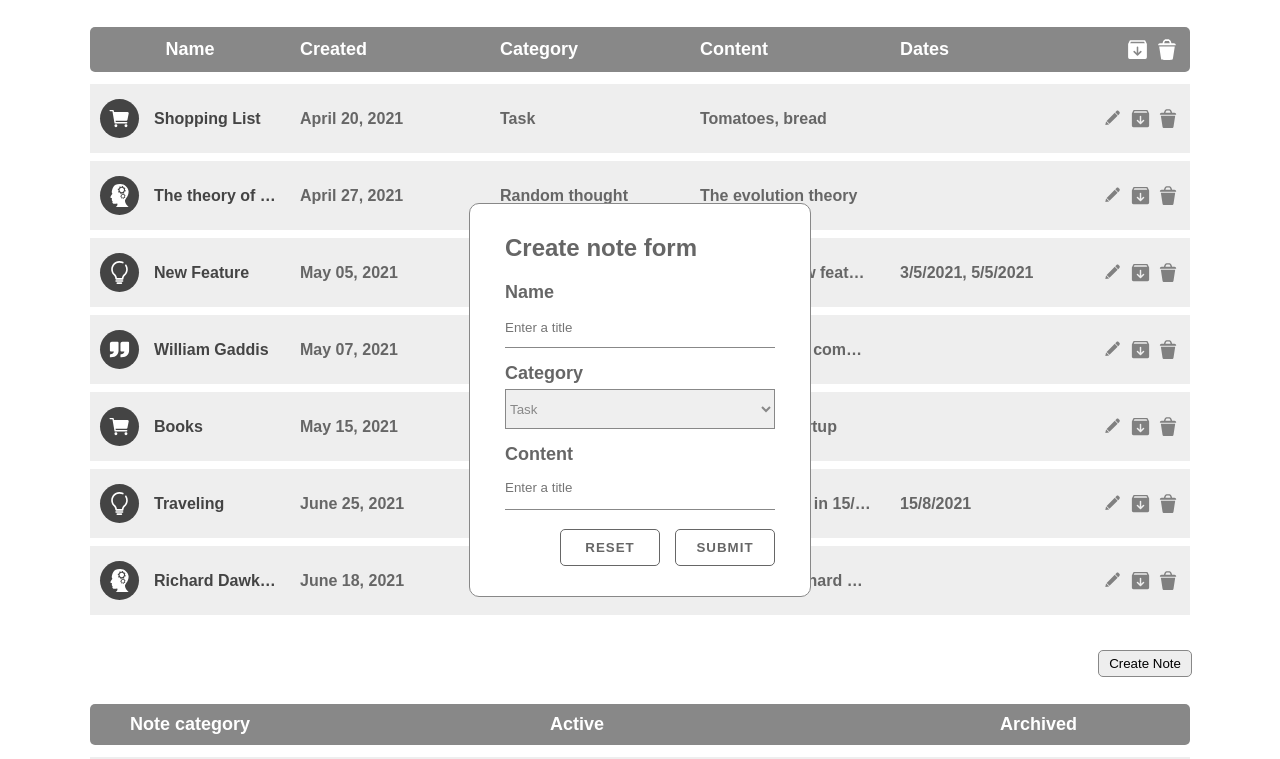
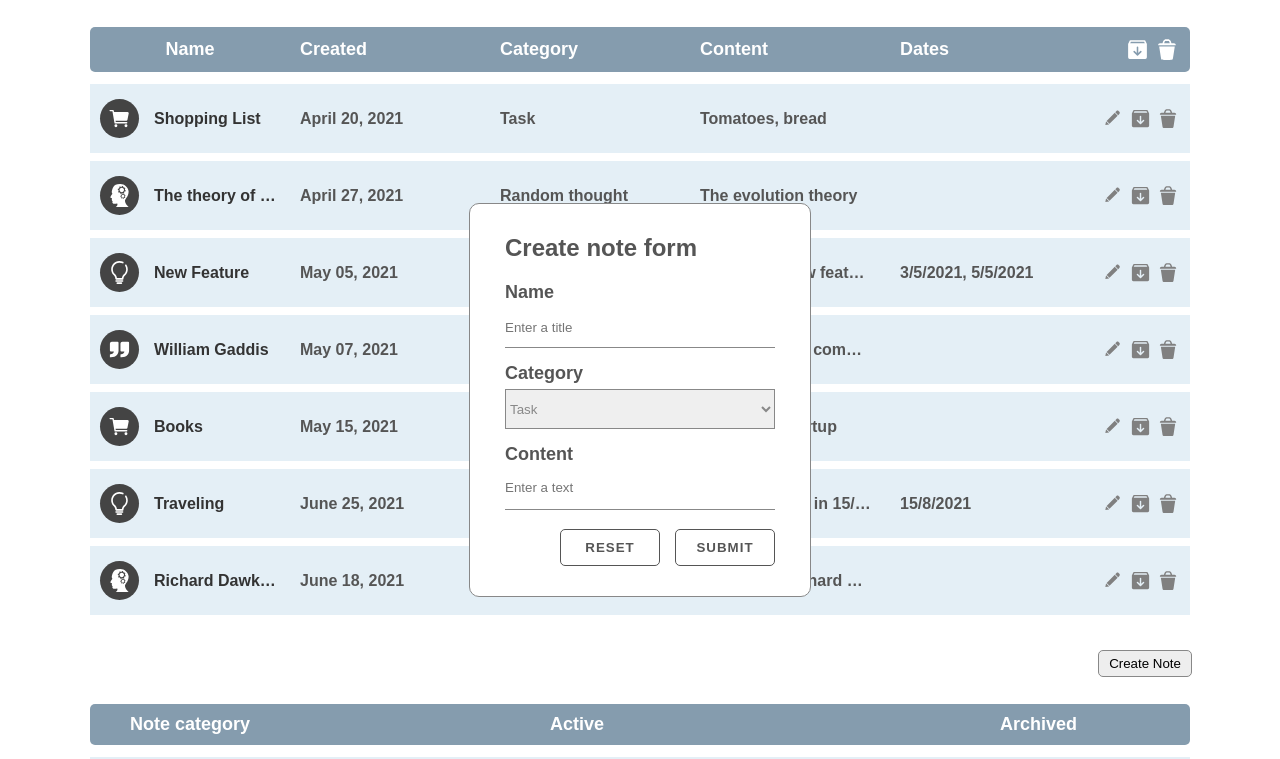
Before and after one commit to IvanShulhan/IvanShulhan-Radency_task-1, a plain HTML site: page index.html in a window 1280 px wide. Both pictures are taken after a click on the button "Create Note". Shown: the top 759 px of the page. Drawn offline with Linux system fonts and the light colour scheme.

Commit message:
made-some-changes

```diff
--- a/index.html
+++ b/index.html
@@ -44,7 +44,7 @@
           <h4 class="form__label-title">Content</h4>
           <textarea
             class="form__input form__input--textarea"
-            placeholder="Enter a title"
+            placeholder="Enter a text"
             id="content"
             required
           ></textarea>
--- a/js/index.js
+++ b/js/index.js
@@ -34,7 +34,7 @@ function updateStatisticTableContent() {
 
   Object.keys(categories).forEach((category) => {
     const filtered = store.notes.filter(note => note.category === category)
-    const active = filtered.filter(note => note.isArchived).length || '0';
+    const active = filtered.filter(note => !note.isArchived).length || '0';
     const archive = filtered.length - active || '0';
 
 
@@ -49,8 +49,11 @@ function updateStatisticTableContent() {
   })
 }
 
+createNoteButton.addEventListener('click', () => {
+  if (form.classList.contains('form--is-visible')) {
+    form.reset();
+  }
 
-createNoteButton.addEventListener('click', () => {
   form.classList.toggle('form--is-visible');
 })
 
--- a/styles/style.css
+++ b/styles/style.css
@@ -6,7 +6,7 @@
 
 .main {
   font-family: Arial, Helvetica, sans-serif;
-  color: #666;
+  color: #555;
   width: 100vw;
   min-height: 100vh;
   display: flex;
@@ -35,7 +35,7 @@
 
 .notes-table__head {
   list-style: none;
-  background-color: #888;
+  background-color: #859cae;
   font-size: 18px;
   font-weight: 700;
   color: #fff;
@@ -85,7 +85,7 @@
 }
 
 .cell--is-darken {
-  color: #444;
+  color: #333;
 }
 
 .cell--is-big {
@@ -166,7 +166,7 @@
   display: flex;
   justify-content: space-between;
   padding: 5px 0;
-  background-color: #eee;
+  background-color: #e4eff6;
 }
 
 .icon-wrapper {
```
